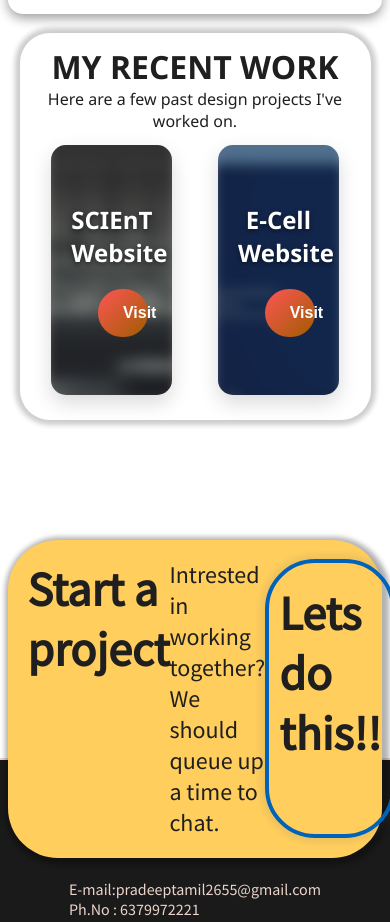
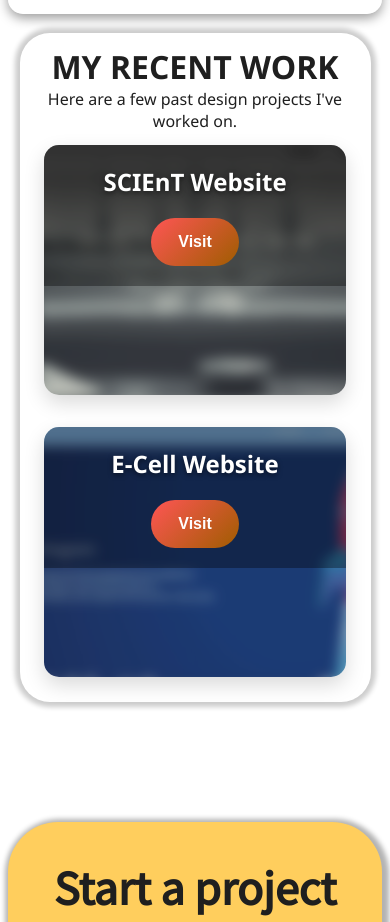
Before and after one commit to Pradee-07/E-cell_onsite, a plain HTML site: page index.html in a window 390 px wide. Shown: the part 3874-4796 px from the top of the page. Drawn offline with nearby package versions, Linux system fonts and the light colour scheme.

Commit message:
Update index.css

```diff
--- a/index.css
+++ b/index.css
@@ -338,5 +338,17 @@ html {
     .hero{
         margin-top: 70%;
     }
+     .con1{
+        flex-direction: column;
+    }
+    .floatbar{
+        flex-direction: column;
+        justify-content: space-around;
+        height: 400px;
+        text-align: center;
+    }
+    .project{
+        width: 100%;
+    }
 
 }
```
